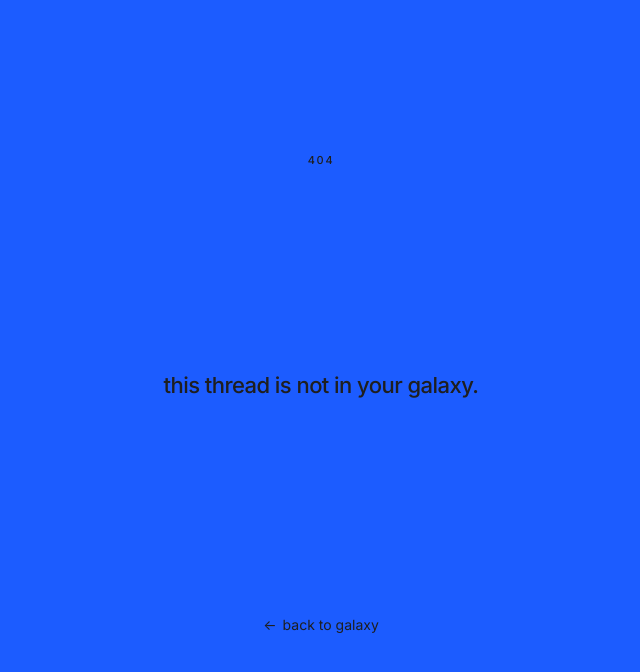
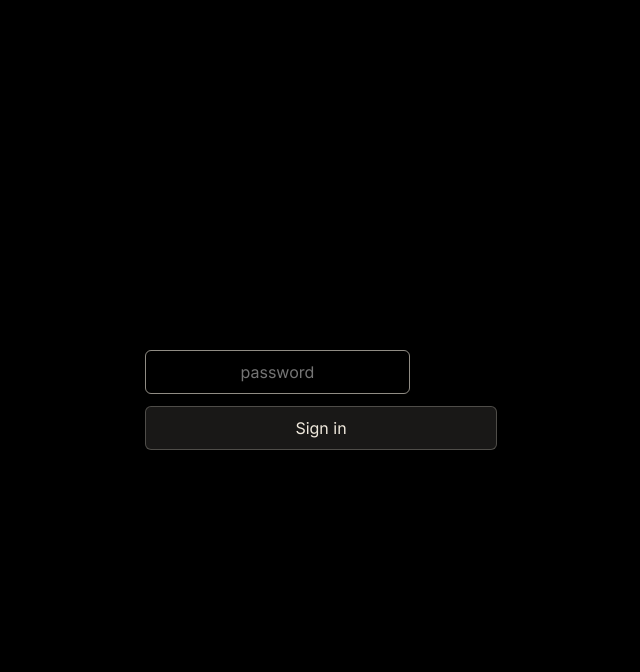
Before and after one commit to shvkhzod/sync, a SvelteKit app: page /login in a window 1280 px wide. Before the commit this address had no page. Shown: the top 672 px of the page, without its empty margins (319-959 px from the left). Built offline with nearby package versions, Linux system fonts and the light colour scheme; a web font is replaced by a local one.

Commit message:
feat(auth): /login page and form action

```diff
--- /dev/null
+++ b/src/routes/login/+page.server.ts
@@ -0,0 +1,23 @@
+import { fail, redirect, type Actions } from '@sveltejs/kit';
+import { verifyPassword } from '$lib/server/password';
+import { createSession, cookieOptions, SESSION_COOKIE } from '$lib/server/session';
+
+export const actions: Actions = {
+  default: async ({ request, cookies, url }) => {
+    const data = await request.formData();
+    const password = String(data.get('password') ?? '');
+
+    const hash = process.env.ADMIN_PASSWORD_HASH;
+    if (!hash) throw new Error('ADMIN_PASSWORD_HASH not set');
+
+    const ok = await verifyPassword(password, hash);
+    if (!ok) return fail(401, { error: 'Incorrect password' });
+
+    cookies.set(SESSION_COOKIE, createSession(), cookieOptions);
+
+    const returnTo = url.searchParams.get('returnTo') ?? '/';
+    // Only allow same-origin relative paths (block open-redirect)
+    const target = returnTo.startsWith('/') && !returnTo.startsWith('//') ? returnTo : '/';
+    throw redirect(303, target);
+  }
+};
--- /dev/null
+++ b/src/routes/login/+page.svelte
@@ -0,0 +1,83 @@
+<script lang="ts">
+  let { form } = $props();
+</script>
+
+<svelte:head>
+  <title>Sign in — Sync</title>
+</svelte:head>
+
+<main>
+  <form method="POST" autocomplete="on">
+    <label>
+      <span class="sr">Password</span>
+      <input
+        name="password"
+        type="password"
+        autocomplete="current-password"
+        autofocus
+        required
+        placeholder="password"
+      />
+    </label>
+
+    {#if form?.error}
+      <p class="error" role="alert">{form.error}</p>
+    {/if}
+
+    <button type="submit">Sign in</button>
+  </form>
+</main>
+
+<style>
+  main {
+    min-height: 100vh;
+    display: grid;
+    place-items: center;
+    background: #000;
+    color: #f0e9dd;
+  }
+  form {
+    display: flex;
+    flex-direction: column;
+    gap: 0.75rem;
+    width: min(22rem, 90vw);
+  }
+  input {
+    padding: 0.7rem 0.9rem;
+    background: transparent;
+    border: 1px solid rgba(240, 233, 221, 0.25);
+    border-radius: 6px;
+    color: inherit;
+    font: inherit;
+    text-align: center;
+  }
+  input:focus {
+    outline: none;
+    border-color: rgba(240, 233, 221, 0.6);
+  }
+  button {
+    padding: 0.7rem;
+    background: rgba(240, 233, 221, 0.1);
+    border: 1px solid rgba(240, 233, 221, 0.25);
+    border-radius: 6px;
+    color: inherit;
+    font: inherit;
+    cursor: pointer;
+  }
+  button:hover {
+    background: rgba(240, 233, 221, 0.18);
+  }
+  .error {
+    color: #ff7878;
+    font-size: 0.85rem;
+    margin: 0;
+    text-align: center;
+  }
+  .sr {
+    position: absolute;
+    width: 1px;
+    height: 1px;
+    overflow: hidden;
+    clip: rect(0 0 0 0);
+  }
+</style>
```
